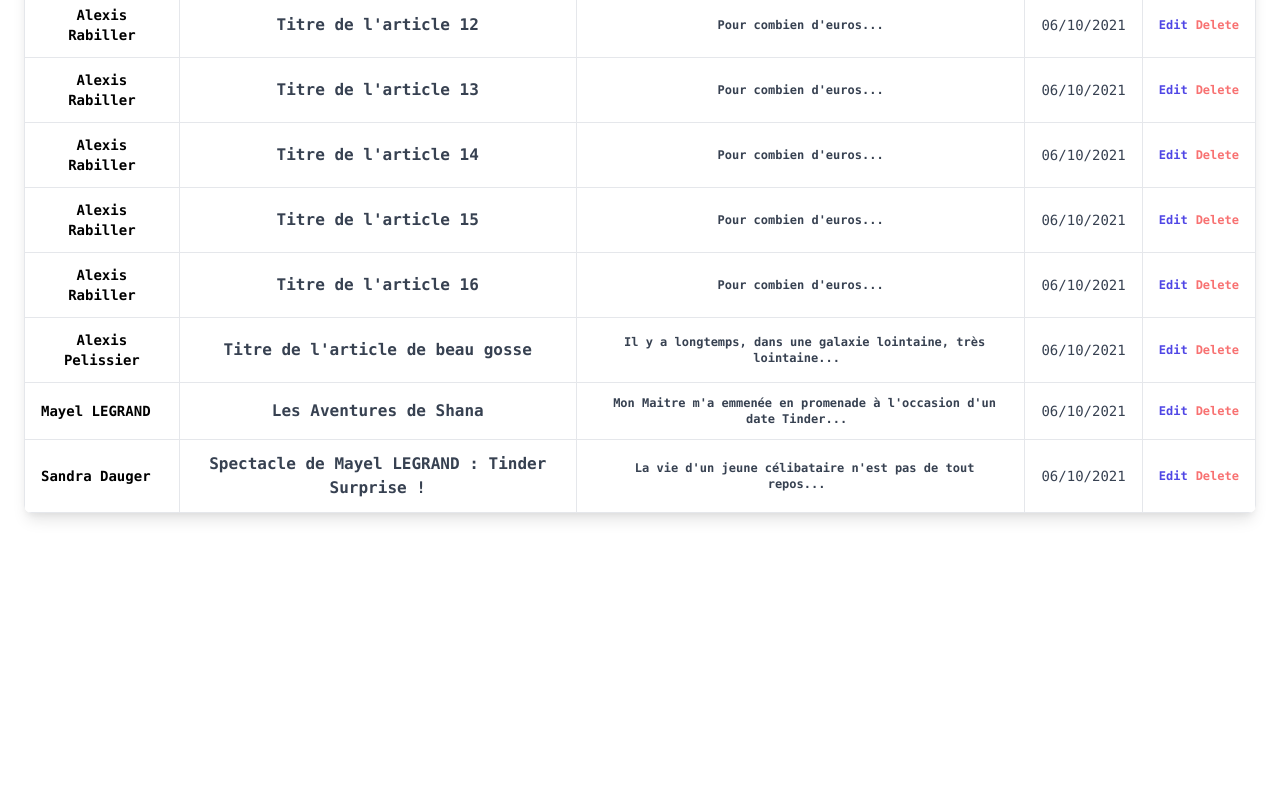
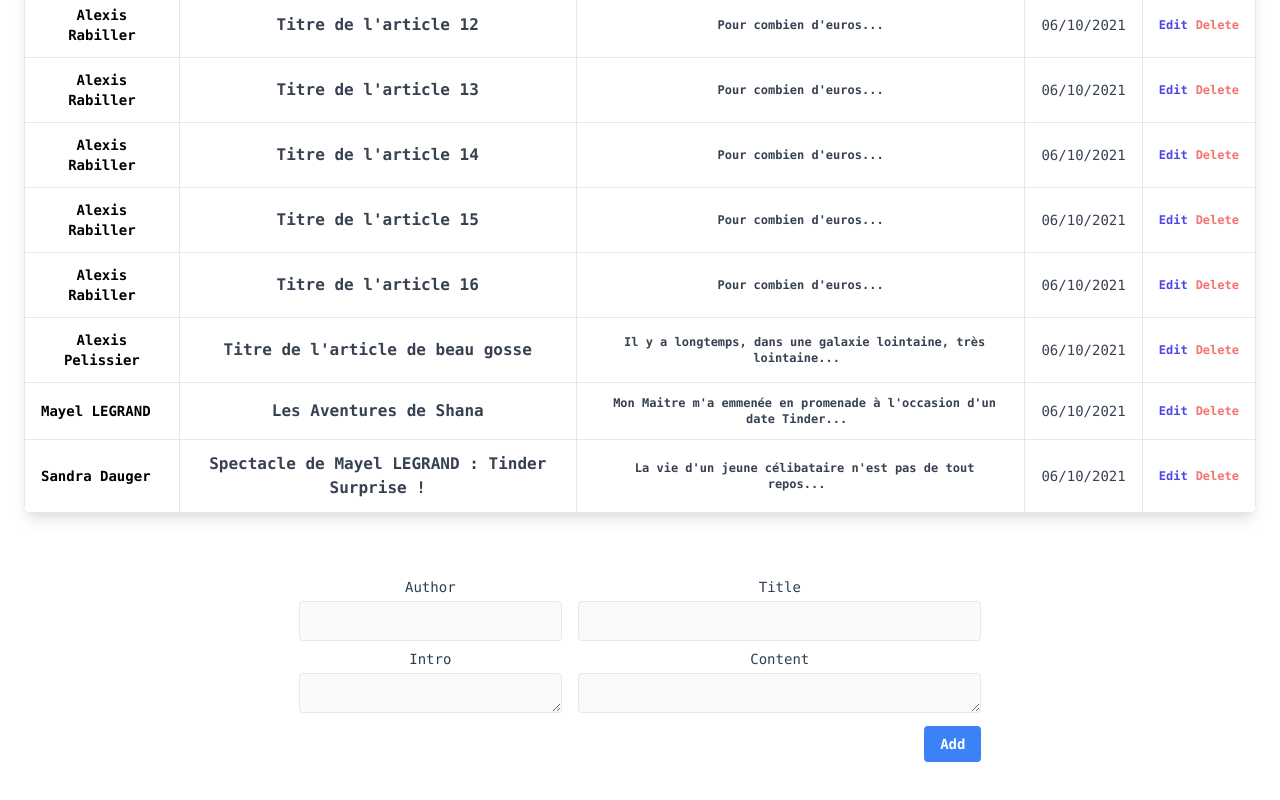
Before and after one commit to Alexis-Pel/blogVue, a Vue app: page /admin in a window 1280 px wide. Shown: the part 883-1683 px from the top of the page. Before the commit the page ends 1452 px from the top, so only its background shows below. Built offline with nearby package versions, Linux system fonts and the light colour scheme.

Commit message:
ajout page editPost

```diff
--- a/src/views/Admin.vue
+++ b/src/views/Admin.vue
@@ -47,11 +47,9 @@
               </td>
               <td class="px-4 py-3 text-sm border">{{ todo.date }}</td>
               <td class="px-4 py-3 text-xs border">
-                <router-link :to="'/editPost/'"
-                  ><a
-                    href="#"
+                <router-link :to="`/editpost`"
+                  ><a @click="edit(index)"
                     class="text-indigo-600 font-bold hover:text-indigo-900 mr-2"
-                    @click="edit(index)"
                     >Edit</a
                   ></router-link
                 >
@@ -70,6 +68,84 @@
             </tr>
           </tbody>
         </table>
+      </div>
+    </div>
+    <div>
+      <div class="bg-white rounded p-4 px-4 md:p-8 mb-6">
+        <div class="grid gap-4 gap-y-2 text-sm grid-cols-1 lg:grid-cols-2">
+          <div class="lg:col-span-2">
+            <div class="grid gap-4 gap-y-2 text-sm grid-cols-1 md:grid-cols-5">
+              <div class="md:col-span-2">
+                <label for="author">Author</label>
+                <input
+                  type="text"
+                  name="author"
+                  id="author"
+                  class="h-10 border mt-1 rounded px-4 w-full bg-gray-50"
+                  value=""
+                  v-model="author"
+                />
+              </div>
+
+              <div class="md:col-span-3">
+                <label for="title">Title</label>
+                <input
+                  type="text"
+                  name="title"
+                  id="title"
+                  class="h-10 border mt-1 rounded px-4 w-full bg-gray-50"
+                  value=""
+                  placeholder=""
+                  v-model="title"
+                />
+              </div>
+
+              <div class="md:col-span-2">
+                <label for="intro">Intro</label>
+                <textarea
+                  type="text"
+                  name="intro"
+                  id="intro"
+                  class="h-10 border mt-1 rounded px-4 py-2 w-full bg-gray-50"
+                  value=""
+                  placeholder=""
+                  v-model="intro"
+                />
+              </div>
+
+              <div class="md:col-span-3">
+                <label for="content">Content</label>
+                <textarea
+                  type="text"
+                  name="content"
+                  id="content"
+                  class="h-10 border mt-1 rounded px-4 py-2 w-full bg-gray-50"
+                  placeholder=""
+                  v-model="content"
+                />
+              </div>
+
+              <div class="md:col-span-5 text-right">
+                <div class="inline-flex items-end">
+                  <button
+                    class="
+                      bg-blue-500
+                      hover:bg-blue-700
+                      text-white
+                      font-bold
+                      py-2
+                      px-4
+                      rounded
+                    "
+                    @click="add(title, author, intro, content)"
+                  >
+                    Add
+                  </button>
+                </div>
+              </div>
+            </div>
+          </div>
+        </div>
       </div>
     </div>
   </section>
```
